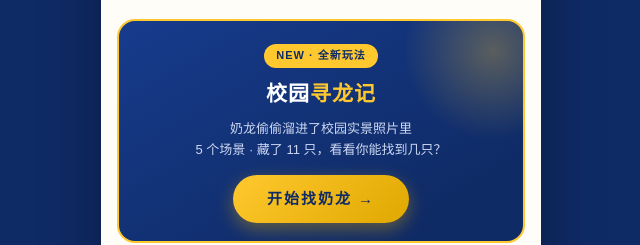
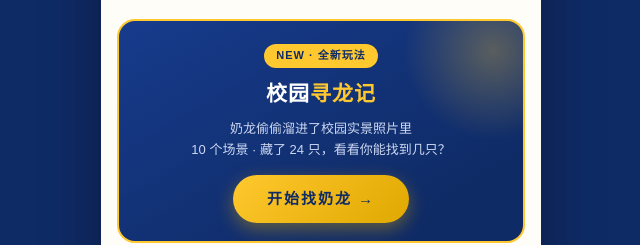
Before and after one commit to rhyme011/nailongdaxue, a plain HTML site: page index.html in a window 1280 px wide. Shown: the part 946-1191 px from the top of the page, 319-959 px from the left. Drawn offline with Linux system fonts and the light colour scheme; a web font is replaced by a local one.

```diff
--- a/index.html
+++ b/index.html
@@ -390,7 +390,7 @@
   <section class="game-entry">
     <span class="g-tag">NEW · 全新玩法</span>
     <h2>校园<em>寻龙记</em></h2>
-    <p>奶龙偷偷溜进了校园实景照片里<br>5 个场景 · 藏了 11 只，看看你能找到几只？</p>
+    <p>奶龙偷偷溜进了校园实景照片里<br>10 个场景 · 藏了 24 只，看看你能找到几只？</p>
     <a href="/game.html">开始找奶龙 →</a>
   </section>
 
```
